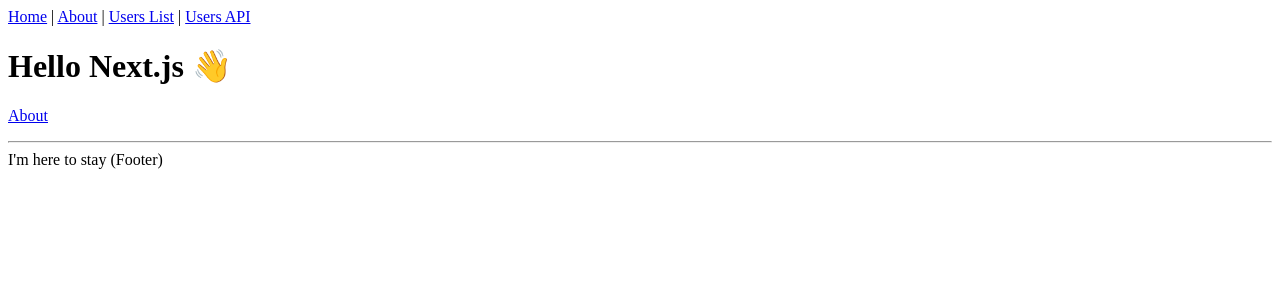
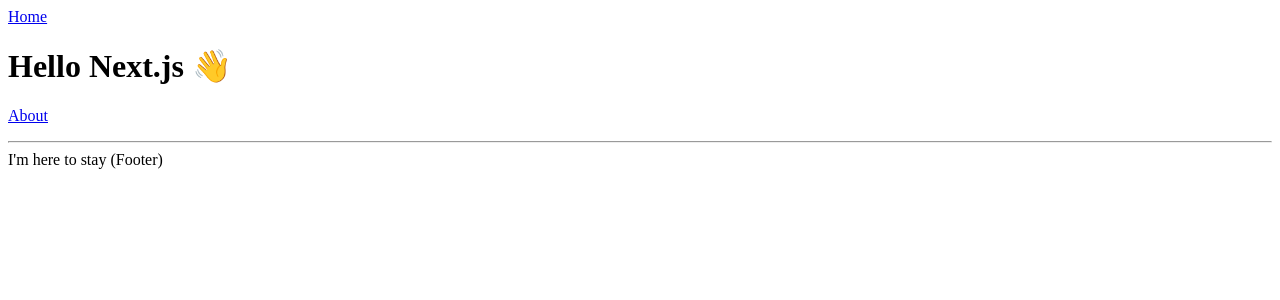
Before and after one commit to nyawach/sandbox, a Next.js app in the folder 0014-puppeteer-intl/: page / in a window 1280 px wide. Shown: the top 300 px of the page. Built offline with nearby package versions, Linux system fonts and the light colour scheme.

Commit message:
remove unaccessable href link

```diff
--- a/0014-puppeteer-intl/components/Layout.tsx
+++ b/0014-puppeteer-intl/components/Layout.tsx
@@ -19,15 +19,6 @@
         <Link href="/">
           <a>Home</a>
         </Link>{' '}
-        |{' '}
-        <Link href="/about">
-          <a>About</a>
-        </Link>{' '}
-        |{' '}
-        <Link href="/users">
-          <a>Users List</a>
-        </Link>{' '}
-        | <a href="/api/users">Users API</a>
       </nav>
     </header>
     {children}
```
